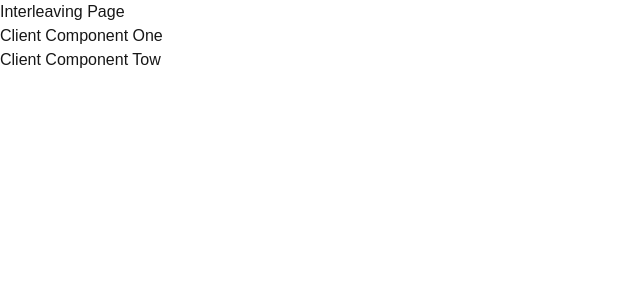
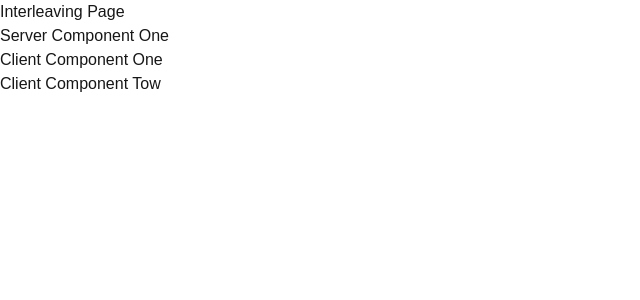
Before and after one commit to magda5281/nextjs-rendering-demo, a Next.js app: page /interleaving in a window 1280 px wide. Shown: the top 300 px of the page, without its empty margins (0-640 px from the left). Built offline with nearby package versions, Linux system fonts and the light colour scheme.

Commit message:
Nesting CC in SC

```diff
--- a/src/app/interleaving/page.tsx
+++ b/src/app/interleaving/page.tsx
@@ -1,10 +1,10 @@
-import ClientComponentOne from '@/components/client-component-one';
+import ServerComponentOne from '@/components/server-component-one';
 
 export default function InterleavingPage() {
  return (
   <>
    <h1>Interleaving Page</h1>
-   <ClientComponentOne />
+   <ServerComponentOne />
   </>
  );
 }
--- a/src/components/server-component-one.tsx
+++ b/src/components/server-component-one.tsx
@@ -1,11 +1,12 @@
 import fs from 'fs';
-import ServerComponentTwo from './server-component-two';
+
+import ClientComponentOne from './client-component-one';
 export default function ServerComponentOne() {
  fs.readFileSync('src/components/server-component-one.tsx', 'utf-8');
  return (
   <>
    <h1>Server Component One</h1>
-   <ServerComponentTwo />
+   <ClientComponentOne />
   </>
  );
 }
```
